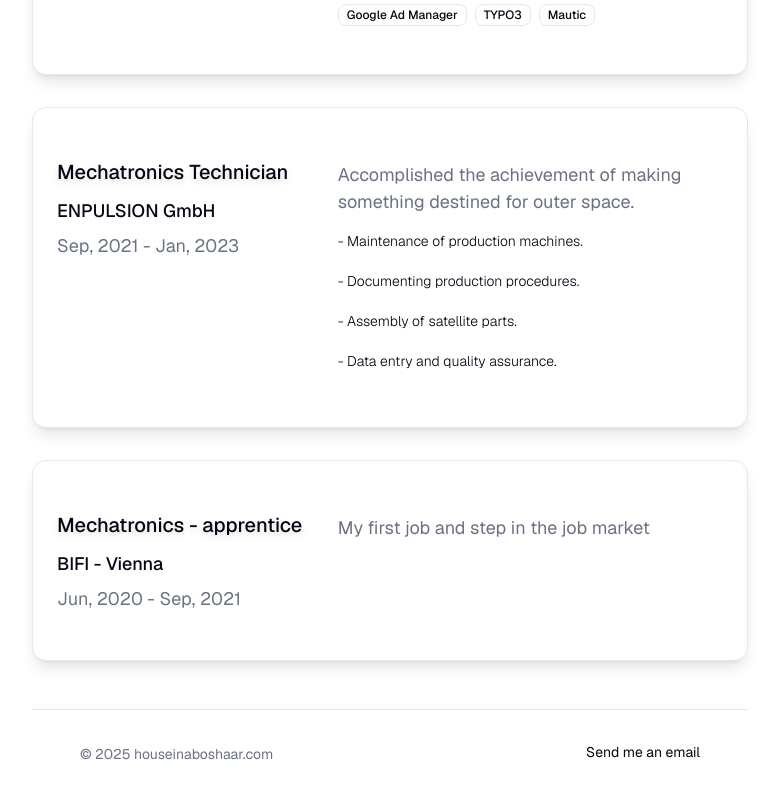
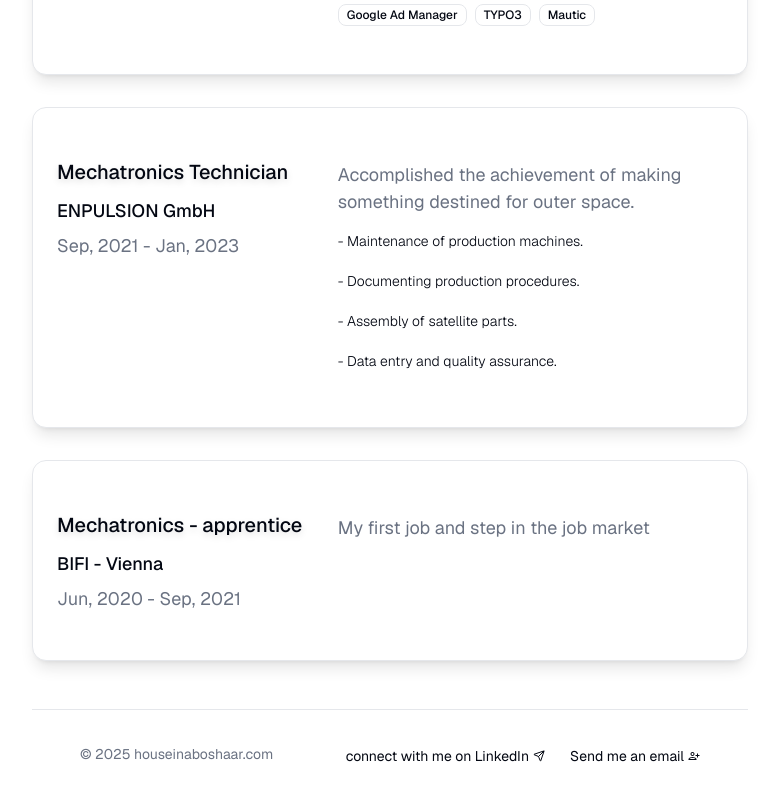
Before and after one commit to HouseinIsProgramming/aMoreElegantPortfolio, a Next.js app: page / in a window 1280 px wide. Shown: the part 1834-2634 px from the top of the page, without its empty margins (466-1245 px from the left). Built offline with nearby package versions, Linux system fonts and the light colour scheme.

Commit message:
good stuff

```diff
--- a/app/page.tsx
+++ b/app/page.tsx
@@ -5,7 +5,8 @@ import WorkExperience from "@/components/workexperience";
 import TechStack from "@/components/techstack";
 import { TextLoop } from "@/components/motion-primitives/text-loop";
 import MouseSpotLight from "@/components/ui/mouseSpotlight";
-import { ExternalLink } from "lucide-react";
+import { ExternalLink, Send } from "lucide-react";
+import { MdPersonAddAlt } from "react-icons/md";
 
 export default function Page() {
   return (
@@ -34,9 +35,20 @@ export default function Page() {
                 </span>
               </TextLoop>
             </a>
-            <a href="mailto:housein.aboshaar@gmail.com" className="text-sm">
-              Send me an email
-            </a>
+            <div className="flex gap-3 pt-0.5 lg:pt-0 flex-col xl:flex-row xl:divide-x sm:divide-x-0 divide-white sm:items-end">
+              <a
+                href="linke.com"
+                className="text-sm flex gap-1 items-center xl:pr-3 md:pr-0"
+              >
+                connect with me on LinkedIn <Send size={12} />
+              </a>
+              <a
+                href="mailto:housein.aboshaar@gmail.com"
+                className="text-sm flex gap-1 items-center"
+              >
+                Send me an email <MdPersonAddAlt size={12} />
+              </a>
+            </div>
           </footer>
         </div>
       </div>
```
